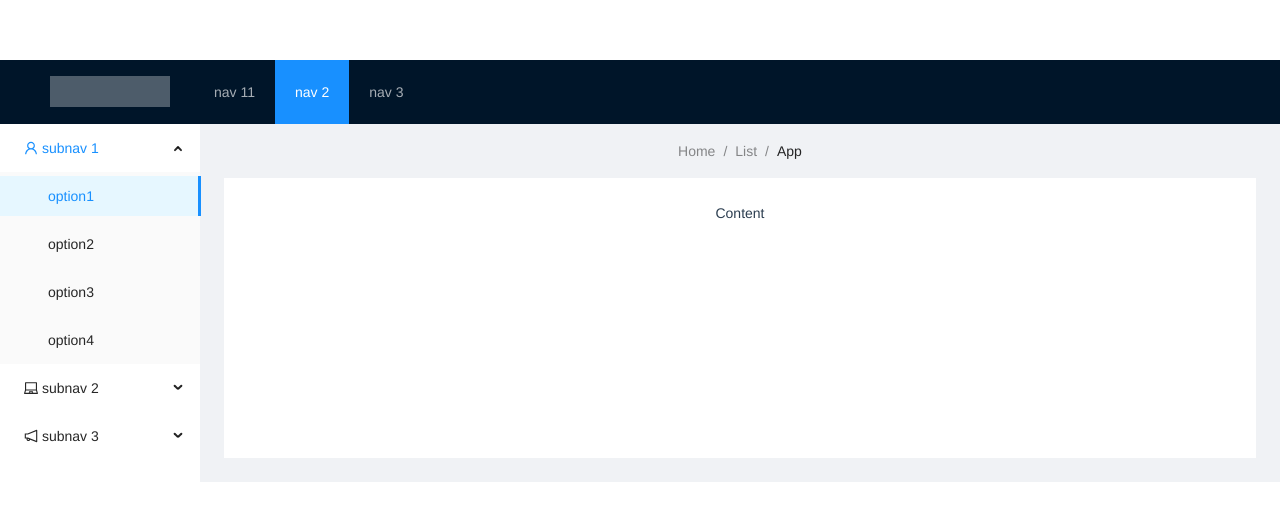
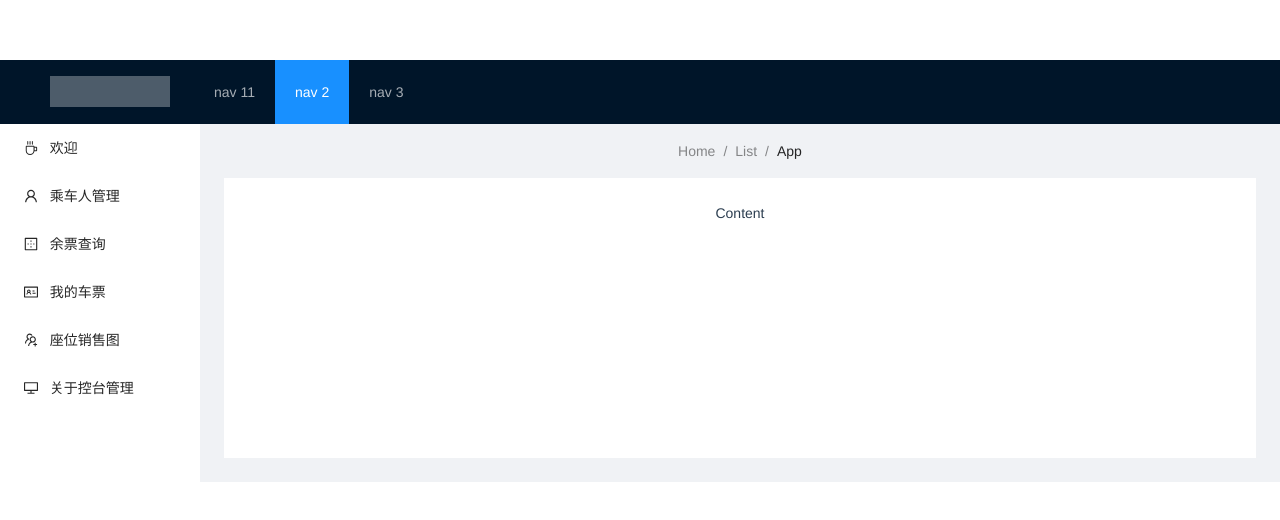
Before and after one commit to davie-oss/train, a Vue app in the folder web/: page / in a window 1280 px wide. Shown: the top 520 px of the page. Built offline with nearby package versions, Linux system fonts and the light colour scheme; no server answers.

Commit message:
增加the-sider组件

```diff
--- /dev/null
+++ b/web/src/components/the-sider.vue
@@ -0,0 +1,66 @@
+<template>
+  <a-layout-sider width="200" style="background: #fff">
+    <a-menu
+        v-model:selectedKeys="selectedKeys"
+        mode="inline"
+        :style="{ height: '100%', borderRight: 0 }"
+    >
+      <a-menu-item key="/welcome">
+        <router-link to="/welcome">
+          <coffee-outlined /> &nbsp; 欢迎
+        </router-link>
+      </a-menu-item>
+      <a-menu-item key="/passenger">
+        <router-link to="/passenger">
+          <user-outlined /> &nbsp; 乘车人管理
+        </router-link>
+      </a-menu-item>
+      <a-menu-item key="/ticket">
+        <router-link to="/ticket">
+          <border-outer-outlined /> &nbsp; 余票查询
+        </router-link>
+      </a-menu-item>
+      <a-menu-item key="/my-ticket">
+        <router-link to="/my-ticket">
+          <idcard-outlined /> &nbsp; 我的车票
+        </router-link>
+      </a-menu-item>
+      <a-menu-item key="/seat">
+        <router-link to="/seat">
+          <usergroup-add-outlined /> &nbsp; 座位销售图
+        </router-link>
+      </a-menu-item>
+      <a-menu-item key="/admin">
+        <router-link to="/admin">
+          <desktop-outlined /> &nbsp; 关于控台管理
+        </router-link>
+      </a-menu-item>
+    </a-menu>
+  </a-layout-sider>
+</template>
+
+<script>
+import {defineComponent, ref, watch} from 'vue';
+import router from "@/router";
+
+export default defineComponent({
+  name: "the-sider-view",
+  setup() {
+    const selectedKeys = ref([]);
+
+    watch(() => router.currentRoute.value.path, (newValue) => {
+      console.log('watch', newValue);
+      selectedKeys.value = [];
+      selectedKeys.value.push(newValue);
+    }, {immediate: true});
+    return {
+      selectedKeys
+    };
+  },
+});
+</script>
+
+<!-- Add "scoped" attribute to limit CSS to this component only -->
+<style scoped>
+
+</style>
--- a/web/src/views/main.vue
+++ b/web/src/views/main.vue
@@ -2,51 +2,7 @@
   <a-layout  id="components-layout-demo-top-side-2">
     <the-header-view></the-header-view>
     <a-layout>
-      <a-layout-sider width="200" style="background: #fff">
-        <a-menu
-            v-model:selectedKeys="selectedKeys2"
-            v-model:openKeys="openKeys"
-            mode="inline"
-            :style="{ height: '100%', borderRight: 0 }"
-        >
-          <a-sub-menu key="sub1">
-            <template #title>
-              <span>
-                <user-outlined />
-                subnav 1
-              </span>
-            </template>
-            <a-menu-item key="1">option1</a-menu-item>
-            <a-menu-item key="2">option2</a-menu-item>
-            <a-menu-item key="3">option3</a-menu-item>
-            <a-menu-item key="4">option4</a-menu-item>
-          </a-sub-menu>
-          <a-sub-menu key="sub2">
-            <template #title>
-              <span>
-                <laptop-outlined />
-                subnav 2
-              </span>
-            </template>
-            <a-menu-item key="5">option5</a-menu-item>
-            <a-menu-item key="6">option6</a-menu-item>
-            <a-menu-item key="7">option7</a-menu-item>
-            <a-menu-item key="8">option8</a-menu-item>
-          </a-sub-menu>
-          <a-sub-menu key="sub3">
-            <template #title>
-              <span>
-                <notification-outlined />
-                subnav 3
-              </span>
-            </template>
-            <a-menu-item key="9">option9</a-menu-item>
-            <a-menu-item key="10">option10</a-menu-item>
-            <a-menu-item key="11">option11</a-menu-item>
-            <a-menu-item key="12">option12</a-menu-item>
-          </a-sub-menu>
-        </a-menu>
-      </a-layout-sider>
+     <the-sider-view></the-sider-view>
       <a-layout style="padding: 0 24px 24px">
         <a-breadcrumb style="margin: 16px 0">
           <a-breadcrumb-item>Home</a-breadcrumb-item>
@@ -63,21 +19,19 @@
   </a-layout>
 </template>
 <script>
-import { UserOutlined, LaptopOutlined, NotificationOutlined } from '@ant-design/icons-vue';
-import { defineComponent, ref } from 'vue';
-import TheHeaderView from "@/components/the-header.vue";
+
+
+import { defineComponent } from 'vue';
+import TheHeaderView from "@/components/the-header";
+import TheSiderView from "@/components/the-sider";
+
 export default defineComponent({
   components: {
+    TheSiderView,
     TheHeaderView,
-    UserOutlined,
-    LaptopOutlined,
-    NotificationOutlined,
   },
   setup() {
     return {
-      selectedKeys2: ref(['1']),
-      collapsed: ref(false),
-      openKeys: ref(['sub1']),
     };
   },
 });
```
